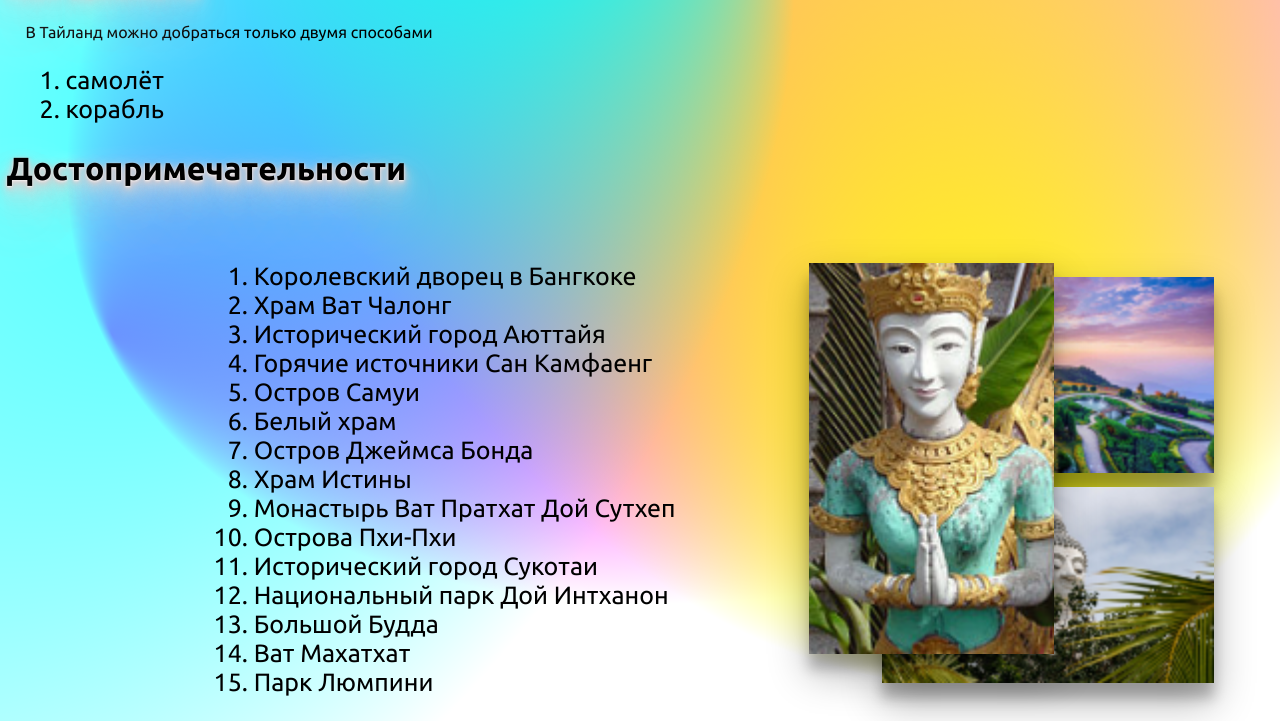
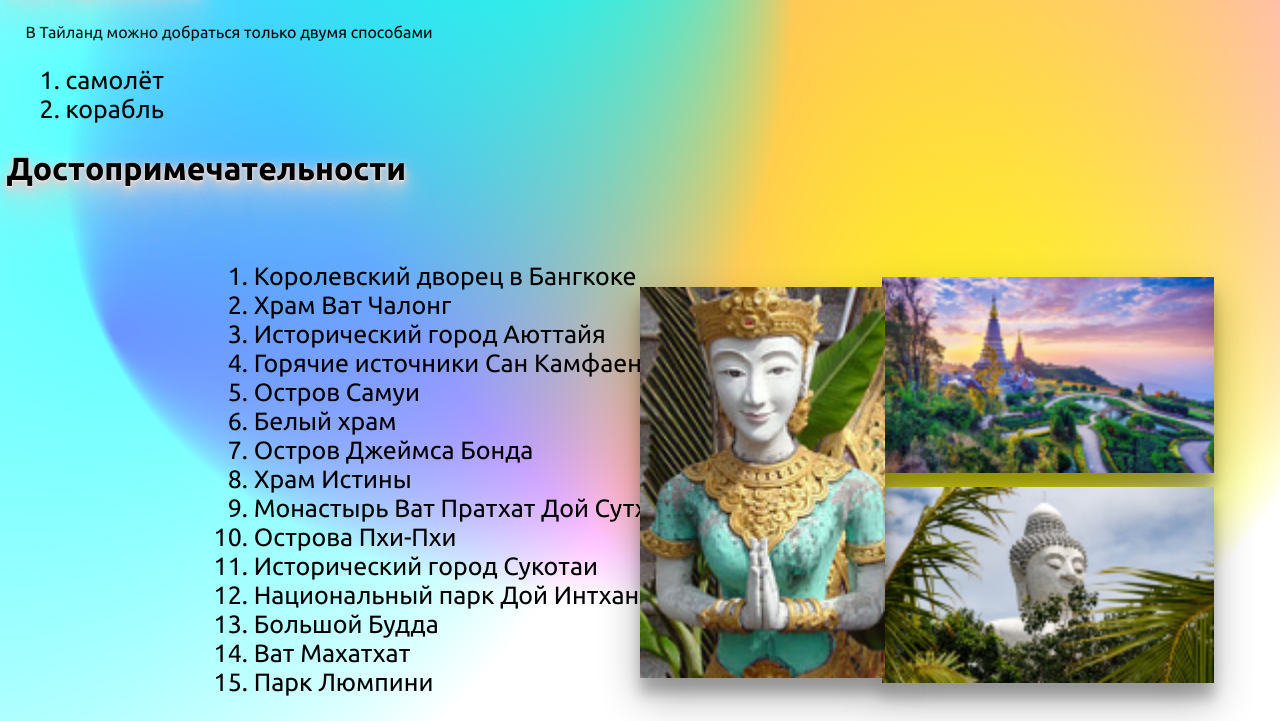
Before and after one commit to kosteckii2009/Thailand, a plain HTML site: page index.html in a window 1280 px wide. Shown: the part 579-1300 px from the top of the page. Drawn offline with Linux system fonts and the light colour scheme.

Commit message:
Update style.css

```diff
--- a/style.css
+++ b/style.css
@@ -74,8 +74,8 @@ ol{
 }
 .img3{
     position: absolute;
-    left: 63.2%;
-    top:9.5%;
+     left: 50%;
+    top:14%;
     height: 73%;
 }
 .img2{
```
